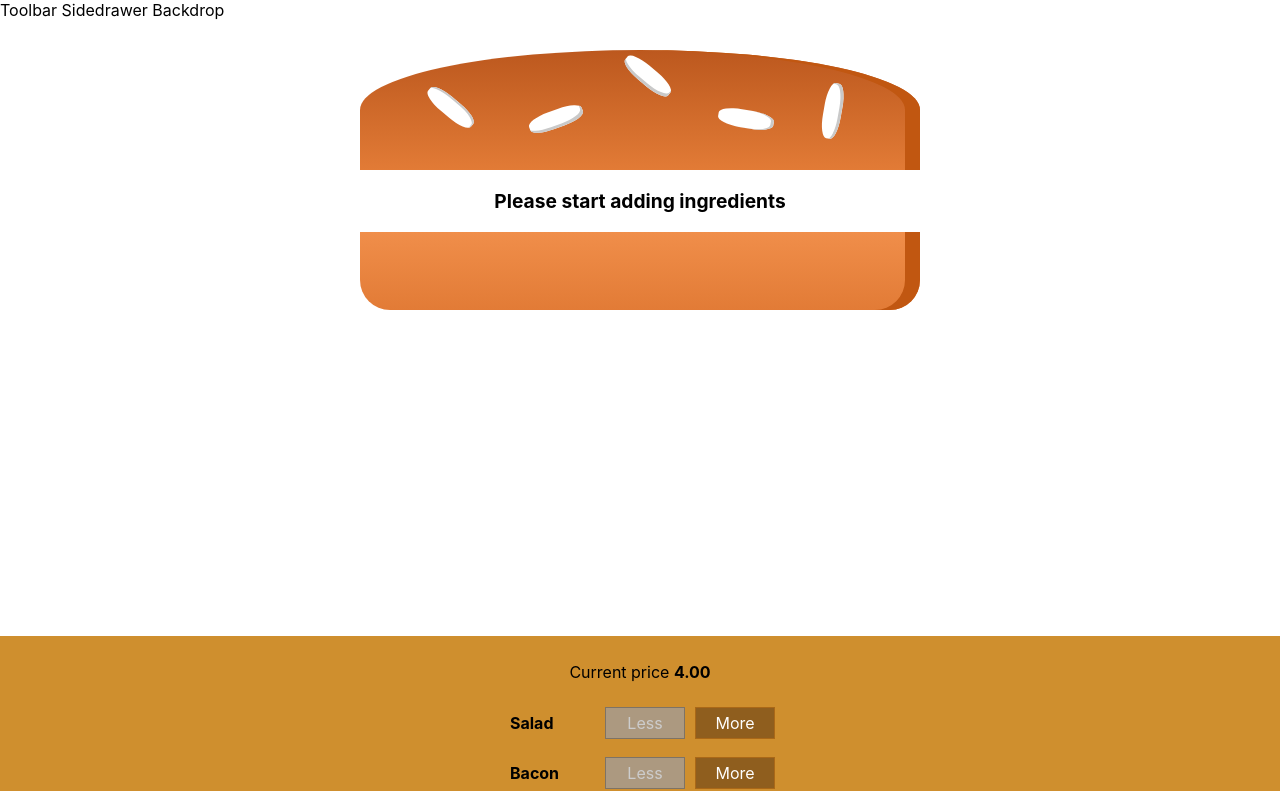
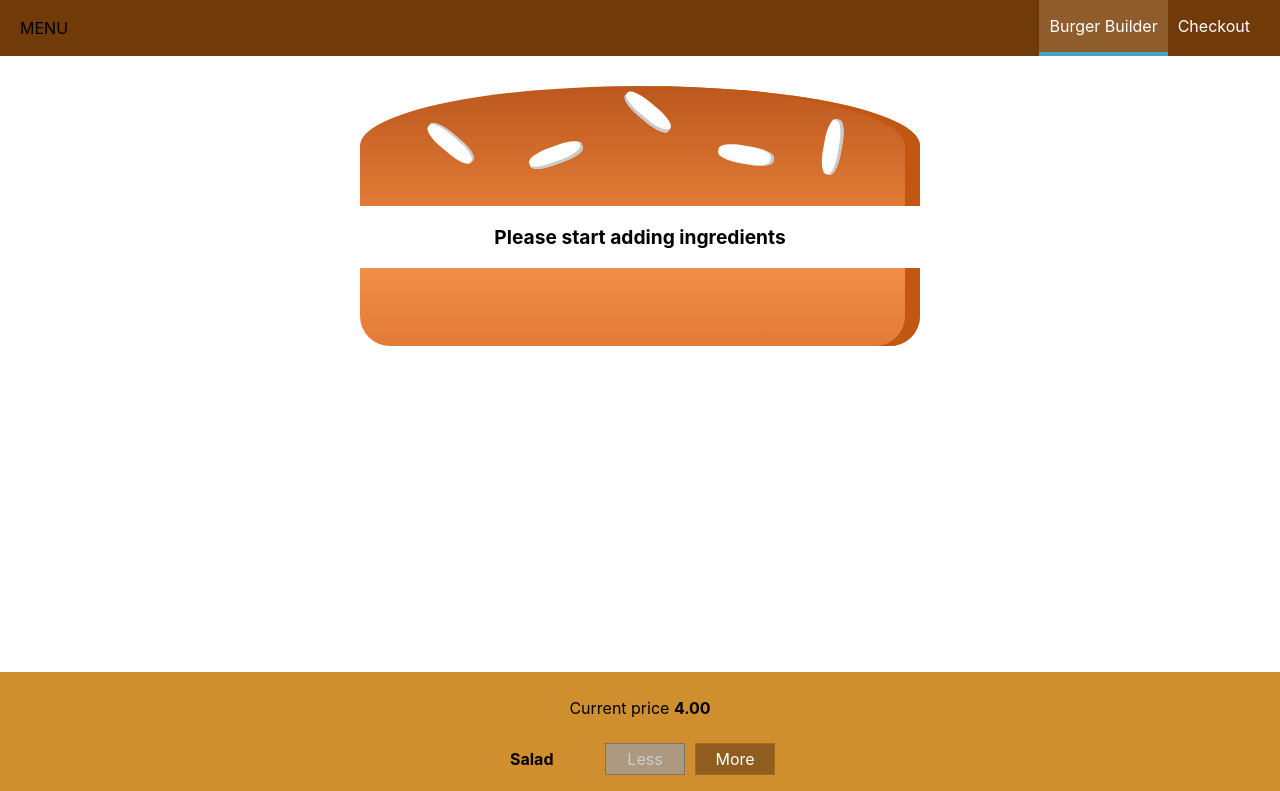
Before and after one commit to ashishdotme/react-burger-builder, a React (Create React App) app: page / in a window 1280 px wide. Shown: the top 791 px of the page. Built offline with nearby package versions, Linux system fonts and the light colour scheme.

Commit message:
Add side drawer

```diff
--- a/src/components/Burger/OrderSummary/OrderSummary.tsx
+++ b/src/components/Burger/OrderSummary/OrderSummary.tsx
@@ -1,11 +1,12 @@
 import React from "react";
 import Button from "../../UI/Button/Button";
 interface OrderSummaryProps {
-  purchaseContinued: () => void;
-  purchaseCanceled: () => void;
   ingredients: {
     [key: string]: number;
   };
+  price: number;
+  purchaseContinued: () => void;
+  purchaseCanceled: () => void;
 }
 const OrderSummary: React.SFC<OrderSummaryProps> = props => {
   const ingredientSummary = Object.keys(props.ingredients).map(
@@ -23,6 +24,9 @@ const OrderSummary: React.SFC<OrderSummaryProps> = props => {
       <h3>Your Order</h3>
       <p>A delicious burger with the following ingredients</p>
       <ul>{ingredientSummary}</ul>
+      <p>
+        <strong>Total Price: {props.price.toFixed(2)}</strong>
+      </p>
       <p>Continue to Checkout</p>
       <Button btnType="Danger" clicked={props.purchaseCanceled}>
         CANCEL
--- a/src/components/Layout/Layout.css
+++ b/src/components/Layout/Layout.css
@@ -1,3 +1,3 @@
 .content {
-    margin-top: 16px;
+    margin-top: 72px;
 }
--- a/src/components/Layout/Layout.tsx
+++ b/src/components/Layout/Layout.tsx
@@ -1,5 +1,7 @@
 import React, { ReactElement } from "react";
-import "./Layout.css"
+import Toolbar from "../Navigation/Toolbar/Toolbar";
+import "./Layout.css";
+import SideDrawer from "../Navigation/SideDrawer/SideDrawer";
 
 interface LayoutProps {
   children: ReactElement<any, any>;
@@ -8,7 +10,8 @@ interface LayoutProps {
 const layout: React.SFC<LayoutProps> = props => {
   return (
     <React.Fragment>
-      <div>Toolbar Sidedrawer Backdrop</div>
+      <Toolbar />
+      <SideDrawer />
       <main className="content">{props.children}</main>
     </React.Fragment>
   );
--- /dev/null
+++ b/src/components/Navigation/NavigationItems/NavigationItem/NavigationItem.css
@@ -0,0 +1,45 @@
+.NavigationItem {
+  margin: 10px 0;
+  box-sizing: border-box;
+  width: 100%;
+  display: block;
+}
+
+.NavigationItem a {
+  color: #8f5c2c;
+  text-decoration: none;
+  width: 100%;
+  box-sizing: border-box;
+  display: block;
+}
+
+.NavigationItem a:hover,
+.NavigationItem a:active,
+.NavigationItem a.active {
+  color: #40a4c8;
+}
+
+@media (min-width: 500px) {
+  .NavigationItem {
+    margin: 0;
+    display: flex;
+    height: 100%;
+    width: auto;
+    align-items: center;
+  }
+
+  .NavigationItem a {
+    color: white;
+    height: 100%;
+    padding: 16px 10px;
+    border-bottom: 4px solid transparent;
+  }
+
+  .NavigationItem a:hover,
+  .NavigationItem a:active,
+  .NavigationItem a.active {
+    background-color: #8f5c2c;
+    border-bottom: 4px solid #40a4c8;
+    color: white;
+  }
+}
--- /dev/null
+++ b/src/components/Navigation/NavigationItems/NavigationItem/NavigationItem.tsx
@@ -0,0 +1,19 @@
+import React from 'react'
+import "./NavigationItem.css"
+
+interface NavigationItemProps {
+    active: boolean
+    link: string
+}
+
+const NavigationItem: React.SFC<NavigationItemProps> = (props) => {
+  return (
+    <li className="NavigationItem">
+    <a href={props.link} className={props.active ? 'active' : ''}>
+      {props.children}
+    </a>
+  </li>
+  )
+}
+
+export default NavigationItem
--- /dev/null
+++ b/src/components/Navigation/NavigationItems/NavigationItems.css
@@ -0,0 +1,15 @@
+.NavigationItems {
+  margin: 0;
+  padding: 0;
+  list-style: none;
+  display: flex;
+  flex-flow: column;
+  align-items: center;
+  height: 100%;
+}
+
+@media (min-width: 500px) {
+  .NavigationItems {
+    flex-flow: row;
+  }
+}
--- /dev/null
+++ b/src/components/Navigation/NavigationItems/NavigationItems.tsx
@@ -0,0 +1,18 @@
+import React from "react";
+import NavigationItem from "./NavigationItem/NavigationItem";
+import './NavigationItems.css'
+
+const NavigationItems = () => {
+  return (
+    <ul className="NavigationItems">
+      <NavigationItem link="/" active>
+        Burger Builder
+      </NavigationItem>
+      <NavigationItem link="/" active={false}>
+        Checkout
+      </NavigationItem>
+    </ul>
+  );
+};
+
+export default NavigationItems;
--- /dev/null
+++ b/src/components/Navigation/SideDrawer/SideDrawer.css
@@ -0,0 +1,27 @@
+.SideDrawer {
+  position: fixed;
+  width: 280px;
+  max-width: 70%;
+  height: 100%;
+  left: 0;
+  top: 0;
+  z-index: 200;
+  background-color: white;
+  padding: 32px 16px;
+  box-sizing: border-box;
+  transition: transform 0.3s ease-out;
+}
+
+@media (min-width: 500px) {
+  .SideDrawer {
+    display: none;
+  }
+}
+
+.Open {
+  transform: translateX(0);
+}
+
+.Close {
+  transform: translateX(-100);
+}
--- /dev/null
+++ b/src/components/Navigation/SideDrawer/SideDrawer.tsx
@@ -0,0 +1,17 @@
+import React from "react";
+import NavigationItems from "../NavigationItems/NavigationItems";
+import "./SideDrawer.css";
+
+interface SideDrawerProps {}
+const SideDrawer: React.SFC<SideDrawerProps> = props => {
+  return (
+    <div className="SideDrawer">
+      <div>Logo</div>
+      <nav>
+        <NavigationItems />
+      </nav>
+    </div>
+  );
+};
+
+export default SideDrawer;
--- /dev/null
+++ b/src/components/Navigation/Toolbar/Toolbar.css
@@ -0,0 +1,28 @@
+.Toolbar {
+  height: 56px;
+  width: 100%;
+  position: fixed;
+  top: 0;
+  left: 0;
+  background-color: #703b09;
+  display: flex;
+  justify-content: space-between;
+  align-items: center;
+  padding: 0 20px;
+  box-sizing: border-box;
+  z-index: 90;
+}
+
+.Toolbar nav {
+  height: 100%;
+}
+
+.Logo {
+  height: 80%;
+}
+
+@media (max-width: 499px) {
+  .DesktopOnly {
+    display: none;
+  }
+}
--- /dev/null
+++ b/src/components/Navigation/Toolbar/Toolbar.tsx
@@ -0,0 +1,19 @@
+import React from "react";
+import NavigationItems from "../NavigationItems/NavigationItems";
+
+import "./Toolbar.css";
+
+const Toolbar = () => {
+  return (
+    <div>
+      <header className="Toolbar">
+        <div>MENU</div>
+        <nav className="DesktopOnly">
+          <NavigationItems />
+        </nav>
+      </header>
+    </div>
+  );
+};
+
+export default Toolbar;
--- a/src/containers/BurgerBuilder/BurgerBuilder.tsx
+++ b/src/containers/BurgerBuilder/BurgerBuilder.tsx
@@ -108,6 +108,7 @@ export default class BurgerBuilder extends Component<any, BurgerBuilderState> {
           modalClosed={this.purchaseCancelHandler}
         >
           <OrderSummary
+            price={this.state.totalPrice}
             ingredients={this.state.ingredients}
             purchaseCanceled={this.purchaseCancelHandler}
             purchaseContinued={this.purchaseContinueHandler}
```
